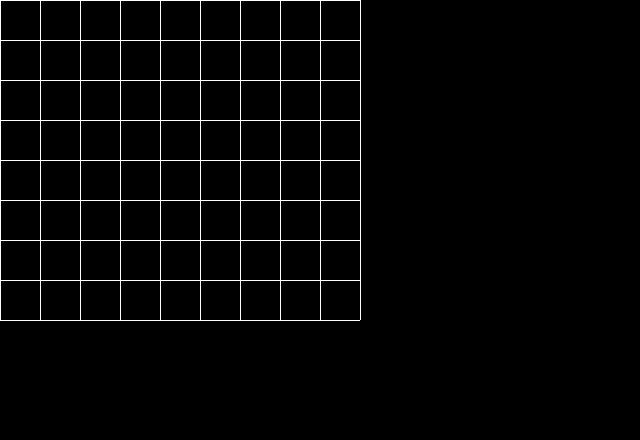
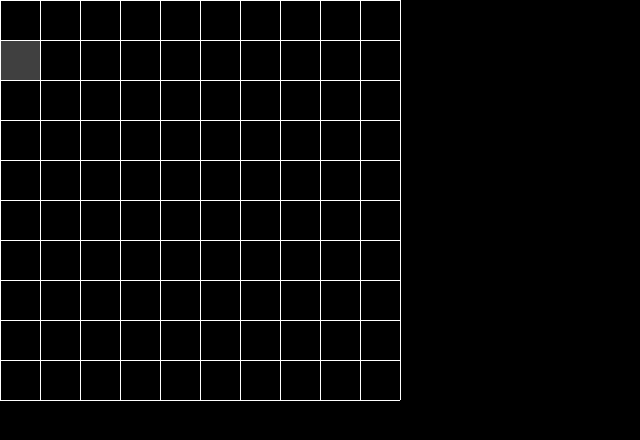
Before and after one commit to cephasteom/ping, a website built with webpack: page src/template.html in a window 1280 px wide. Shown: the whole page, without its empty margins (0-640 px from the left). Built offline with nearby package versions, Linux system fonts and the light colour scheme.

Commit message:
navigable ui

```diff
--- a/src/index.js
+++ b/src/index.js
@@ -1,25 +1,29 @@
-// TODO: auto mode
-
-// import { diffArray, medianArray, scale } from './js/utils'
-import { context } from './js/setup-canvas'
 import Board from './js/Board'
 import './styles/index.scss'
 
-let board = new Board(9, 8)
-// Draw a 9 * 9 grid to start with
+let board = new Board(10, 10)
+let animationFrame
+
 // key events to navigate around the grid
 //
 
 
 const draw = () => {
+    board.update()
     animationFrame = window.requestAnimationFrame(draw)
 }
 
-const handleClickEvent = (e) => {
-    console.log('hello')
-    // if(!isAnimating) {
-    //     animationFrame = window.requestAnimationFrame(draw)
-    //     isAnimating = true
-    // }
-}
-document.getElementById('canvas').addEventListener('click', handleClickEvent)
+document.addEventListener('keydown', function(e) {
+    if(['ArrowUp', 'ArrowDown', 'ArrowLeft', 'ArrowRight'].includes(e.key)) board.setCursor(e.key)
+});
+
+// const handleClickEvent = (e) => {
+//     console.log('hello')
+//     // if(!isAnimating) {
+//     //     animationFrame = window.requestAnimationFrame(draw)
+//     //     isAnimating = true
+//     // }
+// }
+// document.getElementById('canvas').addEventListener('click', handleClickEvent)
+
+draw()
--- a/src/js/Board.js
+++ b/src/js/Board.js
@@ -1,16 +1,26 @@
 import { context } from './setup-canvas'
+import Square from './Square'
 
 class Board {
     constructor(cols, rows) {
         this.cols = cols
         this.rows = rows
         this.size = 40
-        this.bw = 400
-        this.bh = 400
+        this.cursor = 10
+        this.initSquares()
         this.drawBoard()
     }
-    drawBoard(){
-        const { bw, bh, size, cols, rows } = this
+    initSquares() {
+        this.squares = new Array(this.cols * this.rows)
+            .fill(null)
+            .map((n, i) => new Square(
+                (i % this.cols),
+                Math.floor(i / this.rows), // row
+                this.size
+            ))
+    }
+    drawBoard() {
+        const { size, cols, rows } = this
 
         for (var x = 0; x <= cols; x++) {
             context.moveTo(0.5 + (x * size), 0);
@@ -24,6 +34,29 @@ class Board {
         context.strokeStyle = "white";
         context.stroke();
     }
+    clearBoard() {
+        const { size, cols, rows } = this
+        context.clearRect(0, 0, window.innerWidth, window.innerHeight)
+    }
+    setCursor(key) {
+        const { cursor, cols, rows, squares } = this
+        let row = Math.floor(cursor / rows)
+        switch(key) {
+            case 'ArrowUp': this.cursor = (squares.length + (cursor - cols)) % squares.length
+                break;
+            case 'ArrowDown': this.cursor = (cursor + cols) % squares.length
+                break;
+            case 'ArrowLeft': this.cursor = ((cols + (cursor - 1)) % cols) + (row * rows)
+                break;
+            case 'ArrowRight': this.cursor = ((cursor + 1) % cols) + (row * rows)
+        }
+    }
+    update() {
+        this.clearBoard()
+        this.drawBoard()
+        this.squares[this.cursor].fill()
+    }
+
 }
 
 export default Board
--- /dev/null
+++ b/src/js/Square.js
@@ -0,0 +1,16 @@
+import { context } from './setup-canvas'
+
+class Square {
+    constructor(col, row, size) {
+        this.col = col
+        this.row = row
+        this.size = size
+    }
+    fill() {
+        const { col, row, size } = this
+        context.fillStyle = 'rgba(255,255,255,0.25)'
+        context.fillRect(col * size, row * size, size, size)
+    }
+}
+
+export default Square
--- a/src/styles/index.scss
+++ b/src/styles/index.scss
@@ -14,6 +14,7 @@ html {
     font-size: $root-font-size;
     font-family: $font-family;
     background-color: black;
+    overflow: hidden;
 }
 
 body {
```
